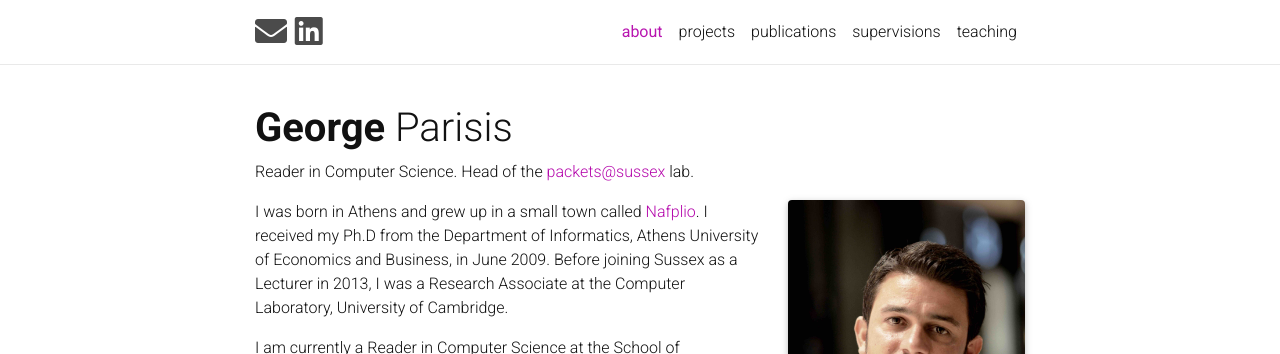
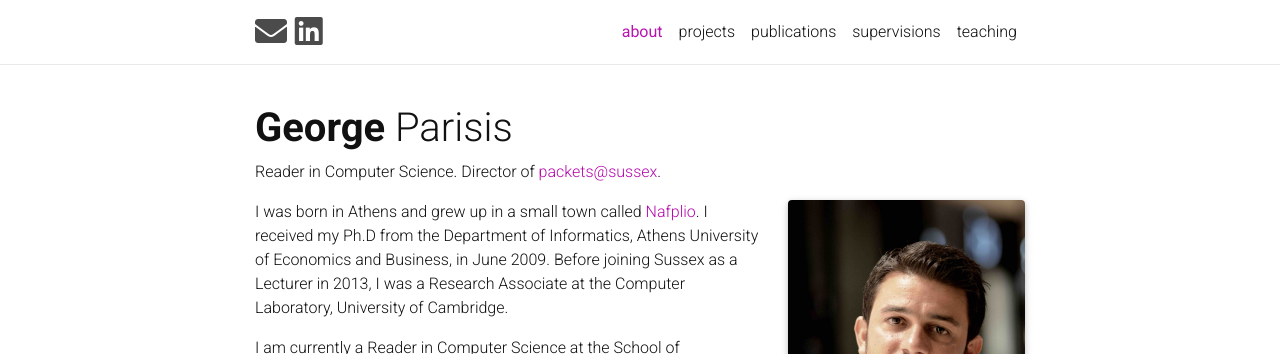
Before and after one commit to georgeparisis/georgeparisis.github.io, a Jekyll site: the page built from _pages/about.md, in a window 1280 px wide. Shown: the top 354 px of the page. Built offline with Jekyll 4.4.1, drawn with Linux system fonts in a browser that asks for light colours; nearby versions of some CDN libraries; a style sheet for code colours, icons or effects is not loaded.

Commit message:
director vs head

```diff
--- a/_pages/about.md
+++ b/_pages/about.md
@@ -2,7 +2,7 @@
 layout: about
 title: about
 permalink: /
-description: Reader in Computer Science. Head of the <a href="https://packets.github.io" target="_blank">packets@sussex</a> lab.
+description: Reader in Computer Science. Director of <a href="https://packets-sussex.github.io" target="_blank">packets@sussex</a>.
 
 profile:
   align: right
```
